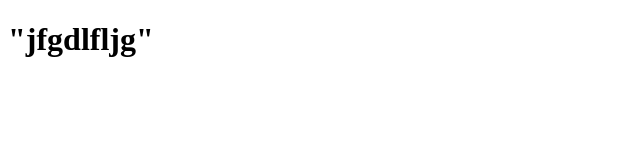
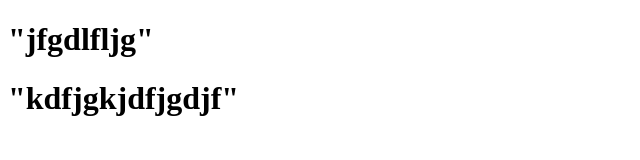
Before and after one commit to mahsima-nikpour/git-exam, a plain HTML site: page index.html in a window 1280 px wide. Shown: the whole page, without its empty margins (0-640 px from the left). Drawn offline with Linux system fonts and the light colour scheme.

Commit message:
change index

```diff
--- a/index.html
+++ b/index.html
@@ -9,6 +9,7 @@
 </head>
 <body>
     <h1>"jfgdlfljg"</h1>
+    <h1>"kdfjgkjdfjgdjf"</h1>
 
 </body>
 </html>
```
